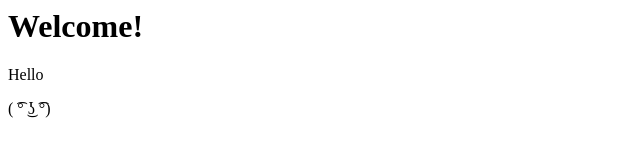
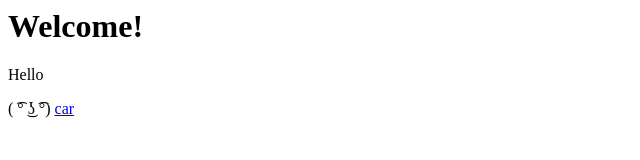
Before and after one commit to hoangjas000/hoang, a plain HTML site: page index.html in a window 1280 px wide. Shown: the full height of the page, 0-640 px from the left. Drawn offline with Linux system fonts and the light colour scheme.

Commit message:
Update index.html

```diff
--- a/index.html
+++ b/index.html
@@ -4,4 +4,6 @@
     <h1>Welcome!</h1>
     <p>Hello
     <p>( ͡° ͜ʖ ͡°)
-    <a=
+      <a href=https://bit.ly/30GN3zC">car</a>
+       </body>
+        </html>
```
